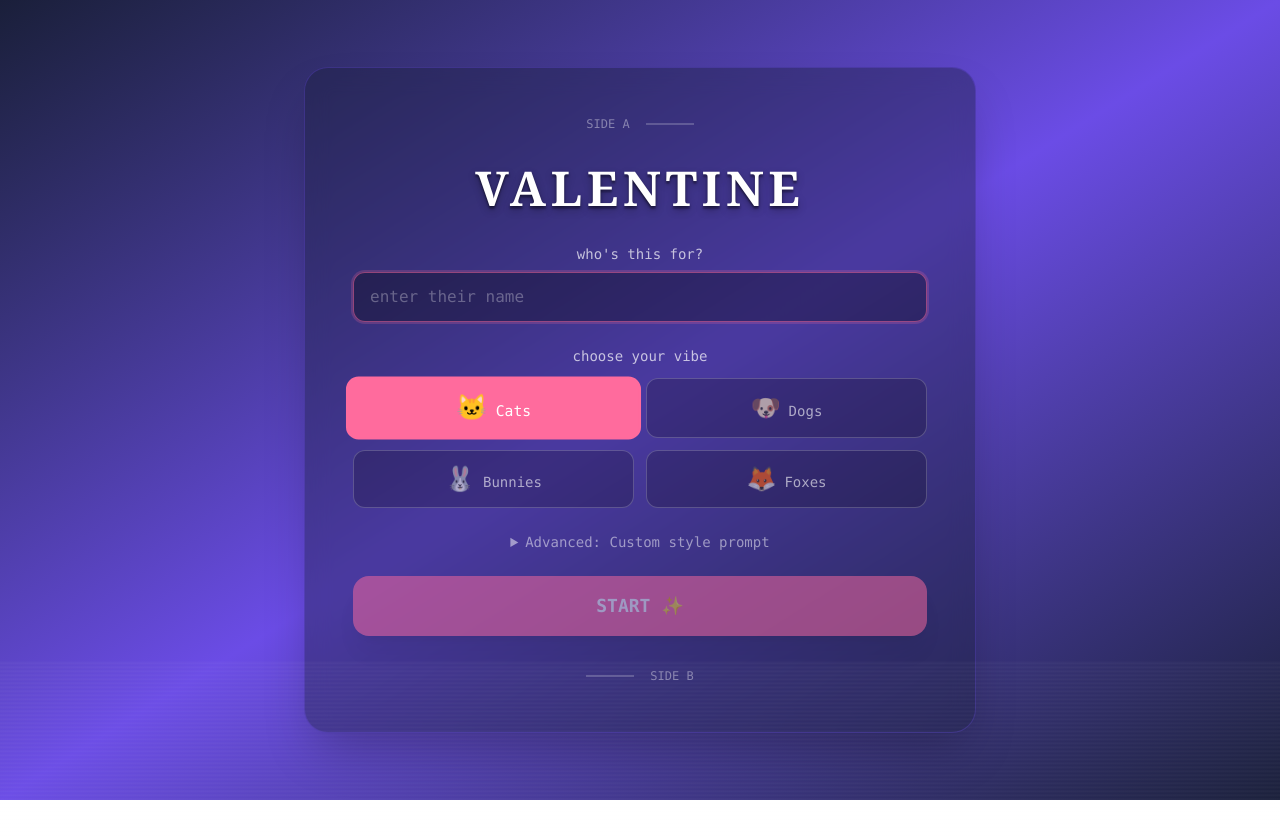
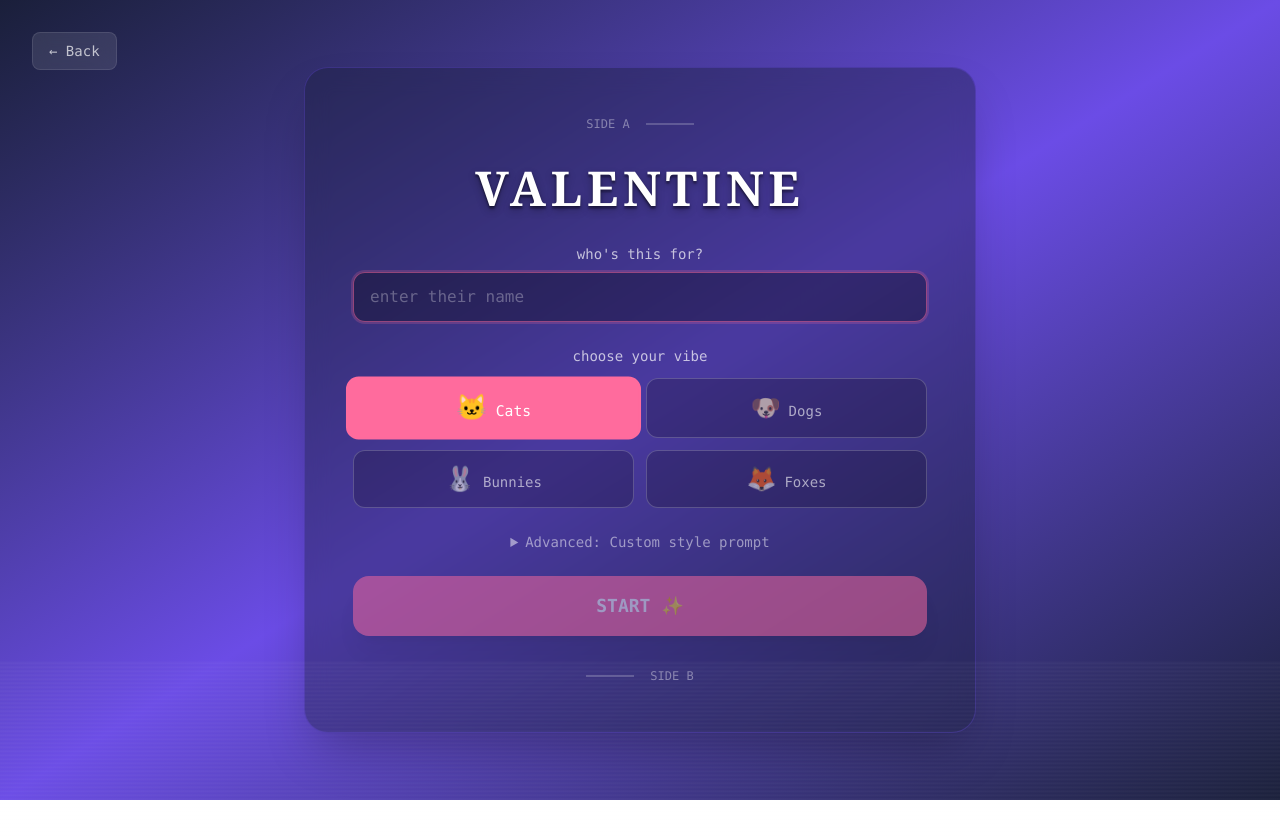
Before and after one commit to crafter-station/valentine-2026, a Next.js app: page /create in a window 1280 px wide. Shown: the top 838 px of the page. Built offline with nearby package versions, Linux system fonts and the light colour scheme.

Commit message:
refactor: improve UX based on browser testing
- Add back button to /create page for easy navigation
- Add loading state when clicking START (600ms transition)
- Import Link component for navigation
- Disable START button during loading

ITERATION 1 fixes from agent-browser testing

```diff
--- a/app/create/page.tsx
+++ b/app/create/page.tsx
@@ -2,6 +2,7 @@
 
 import { useEffect, useRef, useState } from "react";
 import Image from "next/image";
+import Link from "next/link";
 import confetti from "canvas-confetti";
 
 type PetVibe = "cats" | "dogs" | "bunnies" | "foxes";
@@ -11,6 +12,7 @@ export default function CreatePage() {
   const [name, setName] = useState("");
   const [petVibe, setPetVibe] = useState<PetVibe>("cats");
   const [customPrompt, setCustomPrompt] = useState("");
+  const [isStarting, setIsStarting] = useState(false);
   const [currentSlide, setCurrentSlide] = useState(0);
   const [accepted, setAccepted] = useState(false);
   const [noButtonPos, setNoButtonPos] = useState({ x: 0, y: 0 });
@@ -246,7 +248,11 @@ export default function CreatePage() {
   const handleStart = (e: React.FormEvent) => {
     e.preventDefault();
     if (name.trim()) {
-      setStep("slides");
+      setIsStarting(true);
+      setTimeout(() => {
+        setStep("slides");
+        setIsStarting(false);
+      }, 600);
     }
   };
 
@@ -254,6 +260,14 @@ export default function CreatePage() {
   if (step === "select") {
     return (
       <div className="h-screen w-screen bg-gradient-to-br from-funky-navy via-funky-purple to-funky-navy grain-intense scanline flex items-center justify-center p-4">
+        {/* Back button */}
+        <Link
+          href="/"
+          className="absolute top-4 left-4 md:top-8 md:left-8 px-4 py-2 bg-white/10 hover:bg-white/20 text-white/70 hover:text-white font-mono text-sm rounded-lg transition backdrop-blur-sm border border-white/10 z-50"
+        >
+          ← Back
+        </Link>
+
         <div className="relative w-full max-w-2xl bg-funky-navy/40 backdrop-blur-md border border-funky-purple/30 rounded-3xl shadow-2xl p-8 md:p-12">
           <div className="text-center space-y-8">
             <div className="flex items-center justify-center gap-4 mb-8">
@@ -324,10 +338,10 @@ export default function CreatePage() {
 
               <button
                 type="submit"
-                disabled={!name.trim()}
+                disabled={!name.trim() || isStarting}
                 className="w-full px-8 py-4 bg-funky-pink text-white font-mono font-bold text-lg rounded-2xl hover:scale-105 transition-transform shadow-xl disabled:opacity-50 disabled:cursor-not-allowed disabled:hover:scale-100"
               >
-                START ✨
+                {isStarting ? "Loading..." : "START ✨"}
               </button>
             </form>
 
```
